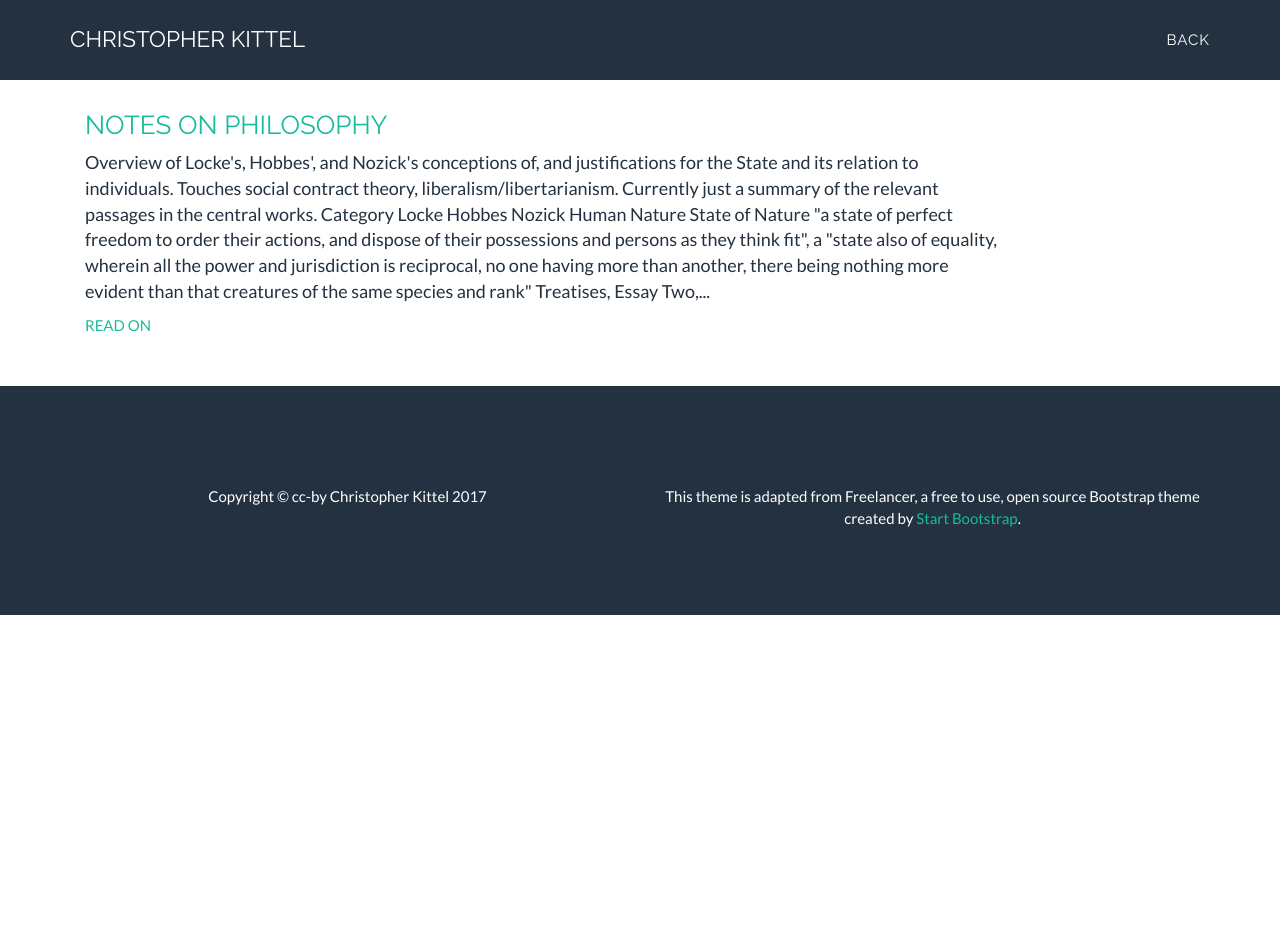
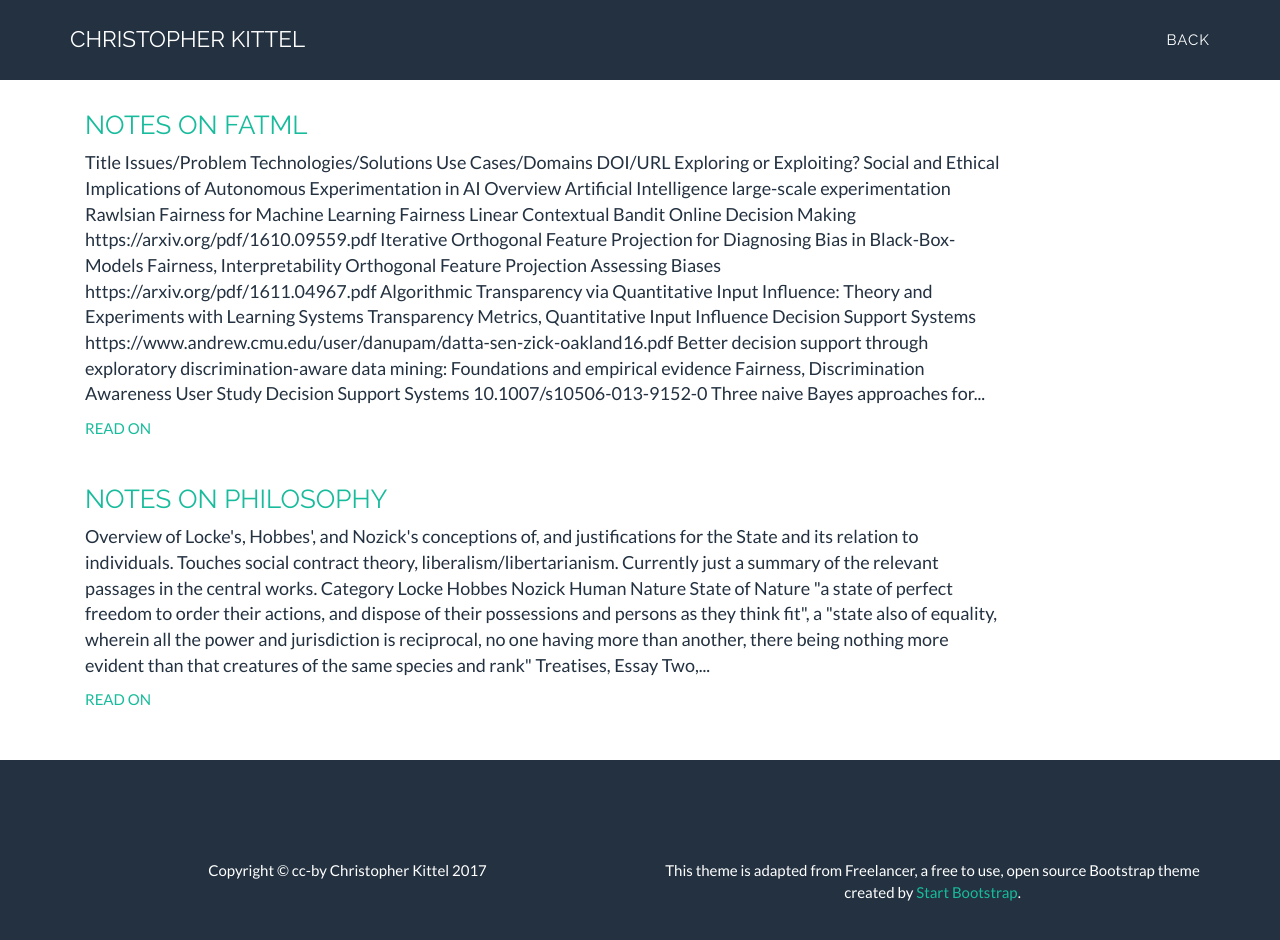
Before and after one commit to chreman/chreman.github.io, a Jekyll site: the page built from blog.html, in a window 1280 px wide and 989 px high. Shown: the top 940 px of the window. Built offline with Jekyll 4.4.1, drawn with Linux system fonts in a browser that asks for light colours; comment, search, counter and statistics services are not loaded.

Commit message:
minor updates

```diff
--- a/_config.yml
+++ b/_config.yml
@@ -41,7 +41,7 @@ academic:
     - title: orcid
       url: https://orcid.org/0000-0002-1894-5040
 
-
+permalink: /:title.html
 
 # Color settings (hex-codes without the leading hash-tag)
 color:
--- a/_layouts/blog.html
+++ b/_layouts/blog.html
@@ -34,11 +34,11 @@
          <div class="col-lg-10">
            <div>
                <h3>
-                   <a href="{{ site.url }}{{ post.url }}">{{ post.title }}</a>
+                   <a href="{{ post.url }}">{{ post.title }}</a>
                </h3>
                    <p>{{ post.content | strip_html | truncatewords:100 }}</p>
                	 <div>
-                   	<a href="{{ site.url }}{{ post.url }}">READ ON</a>
+                   	<a href="{{ post.url }}">READ ON</a>
                  </div>
            </div>
          </div>
--- a/_posts/2017-03-01-notes-on-philosophy.html
+++ b/_posts/2017-03-01-notes-on-philosophy.html
@@ -109,4 +109,4 @@ in the state of Nature."
         <li>Nozick, Robert (1974), Anarchy, State, and Utopia, Oxford: Blackwell Publishing</li>
       </ul>
     </div>
-</div
+</div>
--- /dev/null
+++ b/_posts/2017-03-24-notes-on-fatml.html
@@ -0,0 +1,154 @@
+---
+layout: post
+title: Notes on FATML
+---
+
+<input type="text" name="filter_input" onkeyup="filter()" placeholder="Filter Titles...">
+<input type="text" name="filter_input" onkeyup="filter()" placeholder="Filter Issues...">
+<input type="text" name="filter_input" onkeyup="filter()" placeholder="Filter Technologies...">
+<input type="text" name="filter_input" onkeyup="filter()" placeholder="Filter Use Cases...">
+
+<table class="table text-left" id="papers">
+  <tr>
+    <th>Title</th>
+    <th>Issues/Problem</th>
+    <th>Technologies/Solutions</th>
+    <th>Use Cases/Domains</th>
+    <th>DOI/URL</th>
+  </tr>
+  <tr>
+    <td>Exploring or Exploiting? Social and Ethical Implications of Autonomous Experimentation in AI</td>
+    <td>Overview</td>
+    <td>Artificial Intelligence</td>
+    <td>large-scale experimentation</td>
+    <td><a href="" target="_blank"></td>
+  </tr>
+  <tr>
+    <td>Rawlsian Fairness for Machine Learning</td>
+    <td>Fairness</td>
+    <td>Linear Contextual Bandit</td>
+    <td>Online Decision Making</td>
+    <td><a href="https://arxiv.org/pdf/1610.09559.pdf" target="_blank">https://arxiv.org/pdf/1610.09559.pdf</a></td>
+  </tr>
+  <tr>
+    <td>Iterative Orthogonal Feature Projection for Diagnosing Bias in Black-Box-Models</td>
+    <td>Fairness, Interpretability</td>
+    <td>Orthogonal Feature Projection</td>
+    <td>Assessing Biases</td>
+    <td><a href="https://arxiv.org/pdf/1611.04967.pdf" target="_blank">https://arxiv.org/pdf/1611.04967.pdf</a></td>
+  </tr>
+  <tr>
+    <td>Algorithmic Transparency via Quantitative Input Influence: Theory and Experiments with Learning Systems</td>
+    <td>Transparency</td>
+    <td>Metrics, Quantitative Input Influence</td>
+    <td>Decision Support Systems</td>
+    <td><a href="https://www.andrew.cmu.edu/user/danupam/datta-sen-zick-oakland16.pdf" target="_blank">https://www.andrew.cmu.edu/user/danupam/datta-sen-zick-oakland16.pdf</a></td>
+  </tr>
+  <tr>
+    <td>Better decision support through exploratory discrimination-aware data mining: Foundations and empirical evidence</td>
+    <td>Fairness, Discrimination Awareness</td>
+    <td>User Study</td>
+    <td>Decision Support Systems</td>
+    <td><a href="https://doi.org/10.1007/s10506-013-9152-0" target="_blank">10.1007/s10506-013-9152-0</a></td>
+  </tr>
+  <tr>
+    <td>Three naive Bayes approaches for discrimination-free classification</td>
+    <td>Fairness, Discrimination Awareness</td>
+    <td>Naive Bayes, Classification</td>
+    <td></td>
+    <td><a href="https://doi.org/10.1007/s10618-010-0190-x" target="_blank">10.1007/s10618-010-0190-x</a></td>
+  </tr>
+  <tr>
+    <td>Building Classifiers with Independency Constraints</td>
+    <td>Protected Variables</td>
+    <td>Independency Constraints, Classification, Debiasing Data</td>
+    <td></td>
+    <td><a href="http://wwwis.win.tue.nl/~tcalders/dadm/lib/exe/fetch.php?media=ieee_icdm_ws.pdf" target="_blank">http://wwwis.win.tue.nl/~tcalders/dadm/lib/exe/fetch.php?media=ieee_icdm_ws.pdf</a></td>
+  </tr>
+  <tr>
+    <td>Wrong side of the tracks: Big Data and Protected Categories</td>
+    <td>Protected Variables, Interpretability</td>
+    <td>Information Theory</td>
+    <td>Decision Making</td>
+    <td><a href="https://arxiv.org/pdf/1412.4643.pdf" target="_blank">https://arxiv.org/pdf/1412.4643.pdf</a></td>
+  </tr>
+  <tr>
+    <td>Certifying and removing disparate impact</td>
+    <td>Protected Variables, Discrimination Awareness, Interpretability</td>
+    <td>Metrics, Data Debiasing</td>
+    <td>Law</td>
+    <td><a href="https://arxiv.org/pdf/1412.3756.pdf" target="_blank">https://arxiv.org/pdf/1412.3756.pdf</a></td>
+  </tr>
+  <tr>
+    <td>Transparent User Models for Personalization</td>
+    <td>Interpretability, Transparency</td>
+    <td>Bayesian generative model</td>
+    <td>Personalization</td>
+    <td><a href="http://www.select.cs.cmu.edu/publications/paperdir/kdd2012-elarini-paquet-herbrich-vangael-aguerayarcas.pdf" target="_blank">http://www.select.cs.cmu.edu/publications/paperdir/kdd2012-elarini-paquet-herbrich-vangael-aguerayarcas.pdf</a></td>
+  </tr>
+  <tr>
+    <td>Comprehensible Classification Models – a position paper</td>
+    <td>Interpretability</td>
+    <td>Monotonicity Constraints, Decision Trees, Classification Rules, Decision Tables, Nearest Neighbors, Bayesian Networks</td>
+    <td></td>
+    <td><a href="https://pdfs.semanticscholar.org/35db/1c68ac5ac1156ef3df48e5fe7d7ded2689df.pdf" target="_blank">https://pdfs.semanticscholar.org/35db/1c68ac5ac1156ef3df48e5fe7d7ded2689df.pdf</a></td>
+  </tr>
+  <tr>
+    <td>Fairness Through Awareness</td>
+    <td>Fairness, Privacy, Affirmative Action</td>
+    <td>Metrics, Constraints, Classification</td>
+    <td></td>
+    <td><a href="https://arxiv.org/pdf/1104.3913.pdf" target="_blank">https://arxiv.org/pdf/1104.3913.pdf</a></td>
+  </tr>
+  <tr>
+    <td></td>
+    <td></td>
+    <td></td>
+    <td></td>
+    <td><a href="" target="_blank"></a></td>
+  </tr>
+  <tr>
+    <td></td>
+    <td></td>
+    <td></td>
+    <td></td>
+    <td><a href="" target="_blank"></a></td>
+  </tr>
+  <tr>
+    <td></td>
+    <td></td>
+    <td></td>
+    <td></td>
+    <td><a href="" target="_blank"></a></td>
+  </tr>
+</table>
+
+
+<script>
+function filter() {
+  // Declare variables
+  var inputs, filters, table, tr, td, i;
+  inputs = document.getElementsByName("filter_input");
+  filters = [for (input of inputs) input.value.toUpperCase()];
+  table = document.getElementById("papers");
+  tr = table.getElementsByTagName("tr");
+
+  // Loop through all table rows, and hide those who don't match the search query
+  for (i = 0; i < tr.length; i++) {
+    td0 = tr[i].getElementsByTagName("td")[0];
+    td1 = tr[i].getElementsByTagName("td")[1];
+    td2 = tr[i].getElementsByTagName("td")[2];
+    td3 = tr[i].getElementsByTagName("td")[3];
+    if (td0 && td1 && td2) {
+      if (td0.innerHTML.toUpperCase().indexOf(filters[0]) > -1 &&
+          td1.innerHTML.toUpperCase().indexOf(filters[1]) > -1 &&
+          td2.innerHTML.toUpperCase().indexOf(filters[2]) > -1 &&
+          td3.innerHTML.toUpperCase().indexOf(filters[3]) > -1) {
+        tr[i].style.display = "";
+      } else {
+        tr[i].style.display = "none";
+      }
+    }
+  }
+}
+</script>
```
